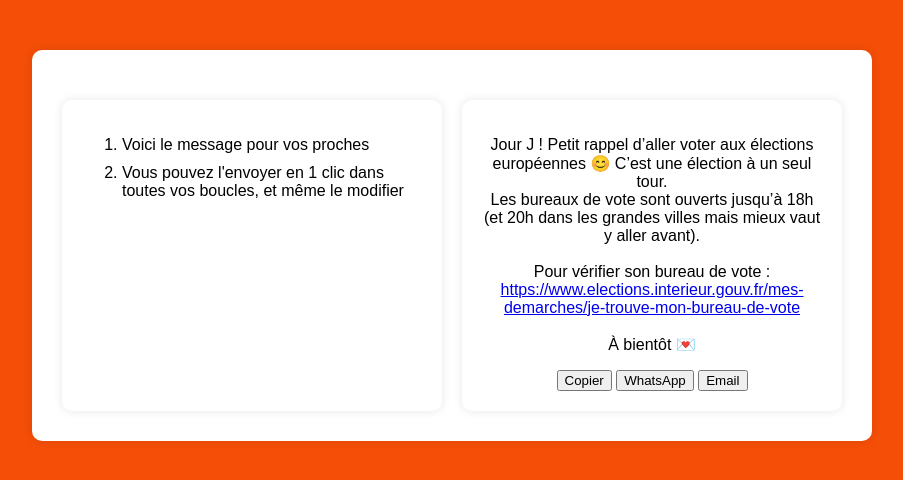
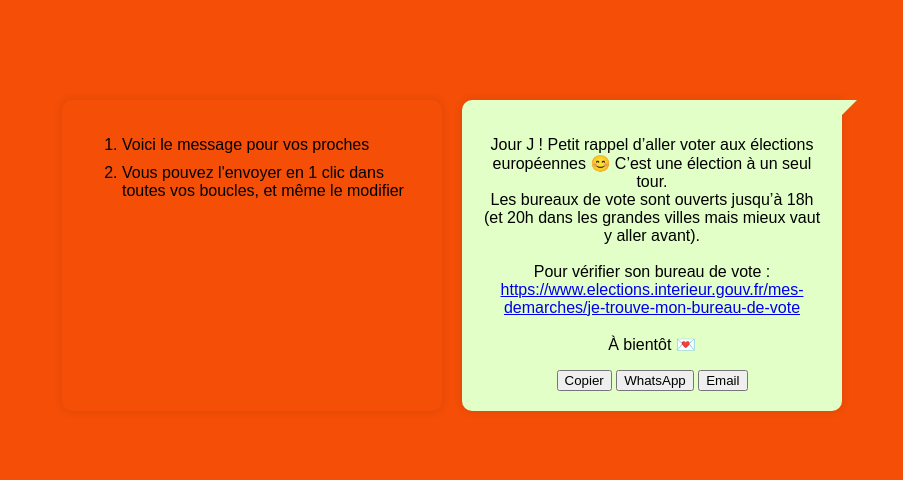
Before and after one commit to nicolas-graves/nicolas-graves.github.io, a Jekyll site: the page built from action.md, in a window 1280 px wide. Shown: the top 480 px of the page, without its empty margins (188-1091 px from the left). Built offline with Jekyll 4.4.1, drawn with Linux system fonts in a browser that asks for light colours.

Commit message:
Adding whatsapp-like message column

```diff
--- a/_layouts/default.html
+++ b/_layouts/default.html
@@ -16,15 +16,13 @@
             max-width: 800px;
             margin: 50px auto;
             padding: 20px;
-            background-color: white;
-            border-radius: 10px;
-            box-shadow: 0 0 10px rgba(0, 0, 0, 0.1);
+            background-color: #f44e07;
         }
         .button {
             display: inline-block;
             padding: 10px 20px;
             margin-top: 20px;
-            background-color: #007bff;
+            background-color: white;
             color: white;
             text-decoration: none;
             border-radius: 5px;
@@ -38,7 +36,7 @@
             flex: 1;
             padding: 20px;
             box-shadow: 0 0 10px rgba(0, 0, 0, 0.1);
-            background-color: white;
+            background-color: #f44e07;
             margin: 10px;
             border-radius: 10px;
         }
@@ -48,6 +46,21 @@
         .todo-list li {
             margin: 10px 0;
         }
+        .message-column {
+            background-color: #e1ffc7;
+            position: relative;
+            border-radius: 10px 0 10px 10px;
+        }
+        .message-column::after {
+            content: '';
+            position: absolute;
+            top: 0;
+            right: -15px;
+            width: 0;
+            height: 0;
+            border-left: 15px solid #e1ffc7;
+            border-bottom: 15px solid transparent;
+        }
     </style>
 </head>
 <body>
--- a/action.md
+++ b/action.md
@@ -10,7 +10,7 @@ title: Message
             <li>Vous pouvez l'envoyer en 1 clic dans toutes vos boucles, et même le modifier</li>
         </ol>
     </div>
-    <div class="column">
+    <div class="column message-column">
         <p id="message-text">
             Jour J ! Petit rappel d’aller voter aux élections européennes 😊 C’est une élection à un seul tour.<br>
             Les bureaux de vote sont ouverts jusqu’à 18h (et 20h dans les grandes villes mais mieux vaut y aller avant).<br><br>
```
